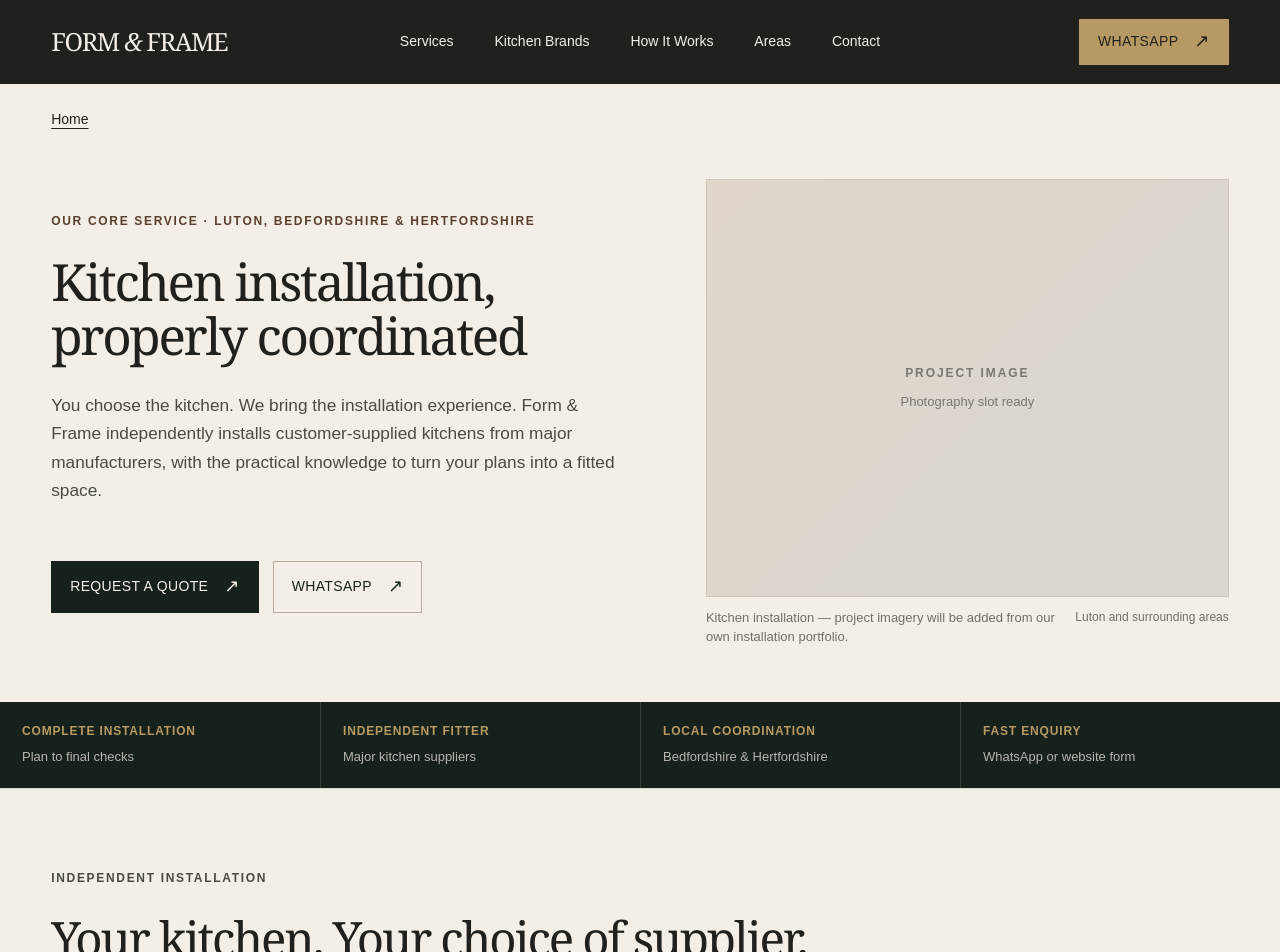
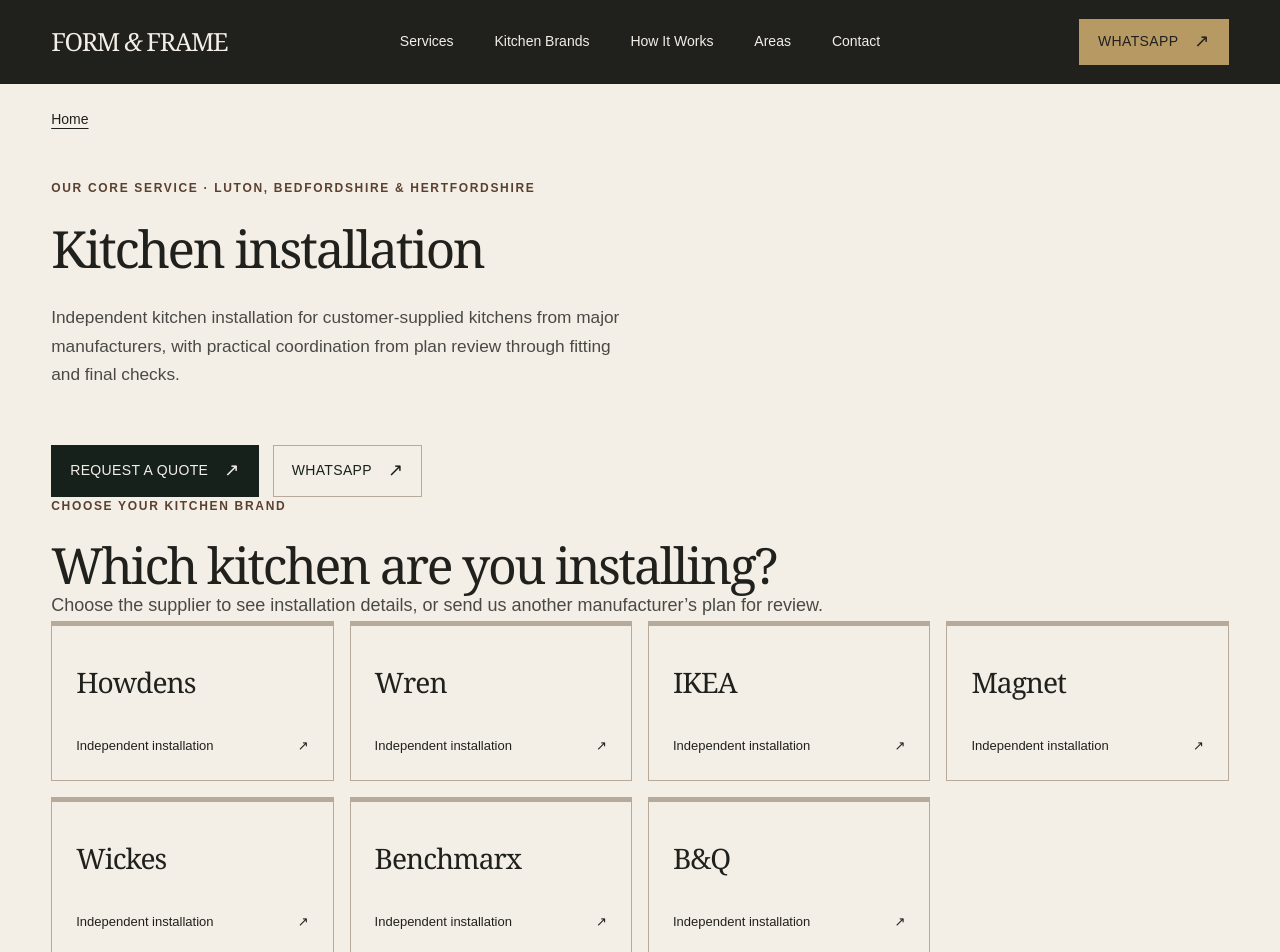
Before and after one commit to formandframekitchens/form-and-frame-website, a Next.js app: page /kitchen-installation in a window 1280 px wide. Shown: the top 952 px of the page. Built offline with nearby package versions, Linux system fonts and the light colour scheme.

Commit message:
Move kitchen brand selector into first screen

```diff
--- a/app/kitchen-installation/page.tsx
+++ b/app/kitchen-installation/page.tsx
@@ -7,12 +7,20 @@ import { serviceMetadata } from "../lib/service-metadata";
 export const metadata = serviceMetadata("Kitchen Installation in Luton", "Independent kitchen installation from Luton across Bedfordshire and Hertfordshire: preparation, cabinet fitting, worktops, appliances and complete project coordination.", "/kitchen-installation");
 
 export default function KitchenInstallationPage() {
-  return <ServicePage eyebrow="Our core service · Luton, Bedfordshire & Hertfordshire" title="Kitchen installation, properly coordinated" introduction={installationContent.introduction} imageKey="kitchen-installation">
-    <ServiceSection title="Your kitchen. Your choice of supplier." eyebrow="Independent installation" id="suppliers">
-      <p className="service-prose">Already chosen your kitchen? Explore our installation service for each supplier below. Other manufacturers are welcome too: send the plan and specification so we can review the work, the room and the installation sequence.</p>
+  return <ServicePage
+    eyebrow="Our core service · Luton, Bedfordshire & Hertfordshire"
+    title="Kitchen installation"
+    introduction="Independent kitchen installation for customer-supplied kitchens from major manufacturers, with practical coordination from plan review through fitting and final checks."
+    imageKey="kitchen-installation"
+    compactHub
+    beforeTrust={<div id="suppliers" className="brand-selector-block">
+      <p className="eyebrow">Choose your kitchen brand</p>
+      <h2>Which kitchen are you installing?</h2>
+      <p className="brand-selector-intro">Choose the supplier to see installation details, or send us another manufacturer’s plan for review.</p>
       <SupplierNavigation />
       <IndependentNotice />
-    </ServiceSection>
+    </div>}
+  >
     <ImageTextSection imageKey="kitchen-installation" title="From a kitchen plan to a finished room" eyebrow="More than cabinet assembly">
       <p className="service-prose">A successful fit begins before the first cabinet is fixed. We review the plan, room photographs, service positions, appliances and worktop specification so that preparation, cabinetry and finishing can be sequenced sensibly.</p>
       <p className="service-prose service-prose-spaced">If you already have a supplier plan, send it with your postcode and preferred installation period. We can establish the likely scope remotely before arranging the site visit used to confirm final conditions and quotation.</p>
```
